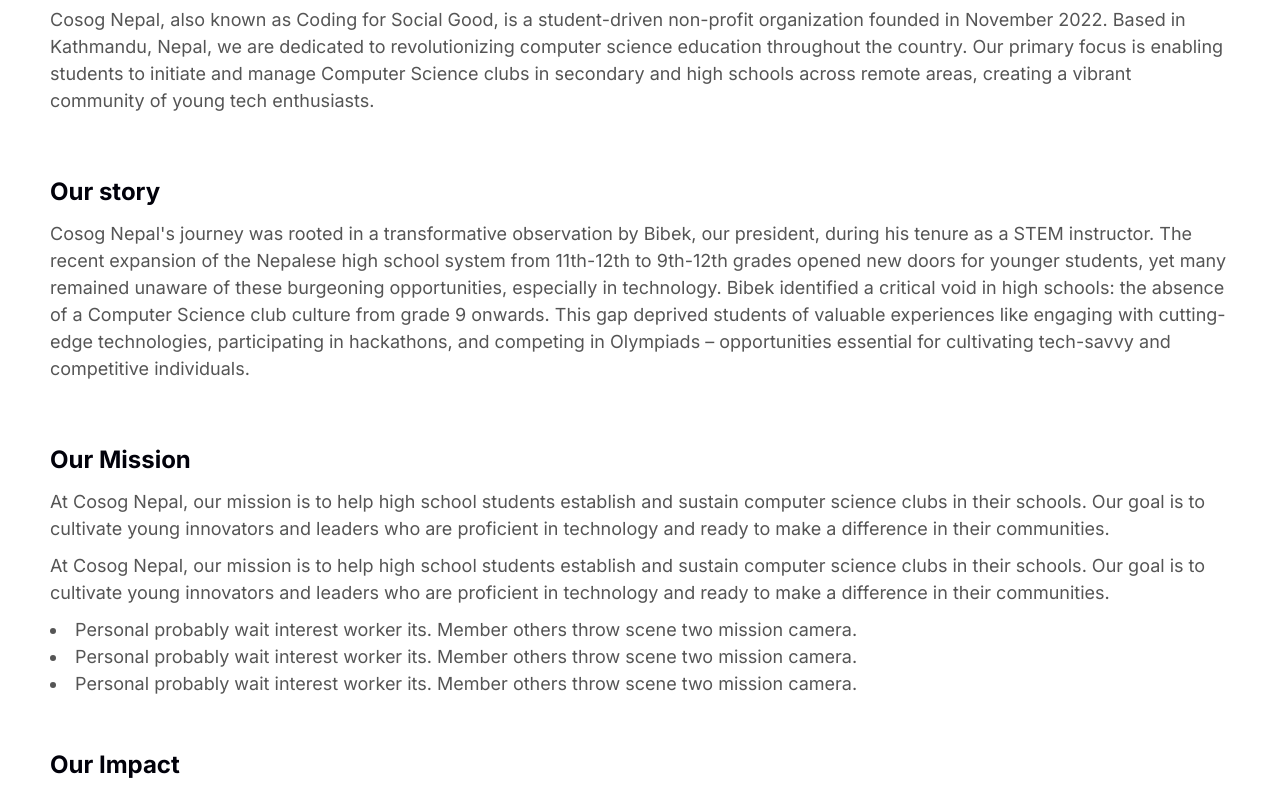
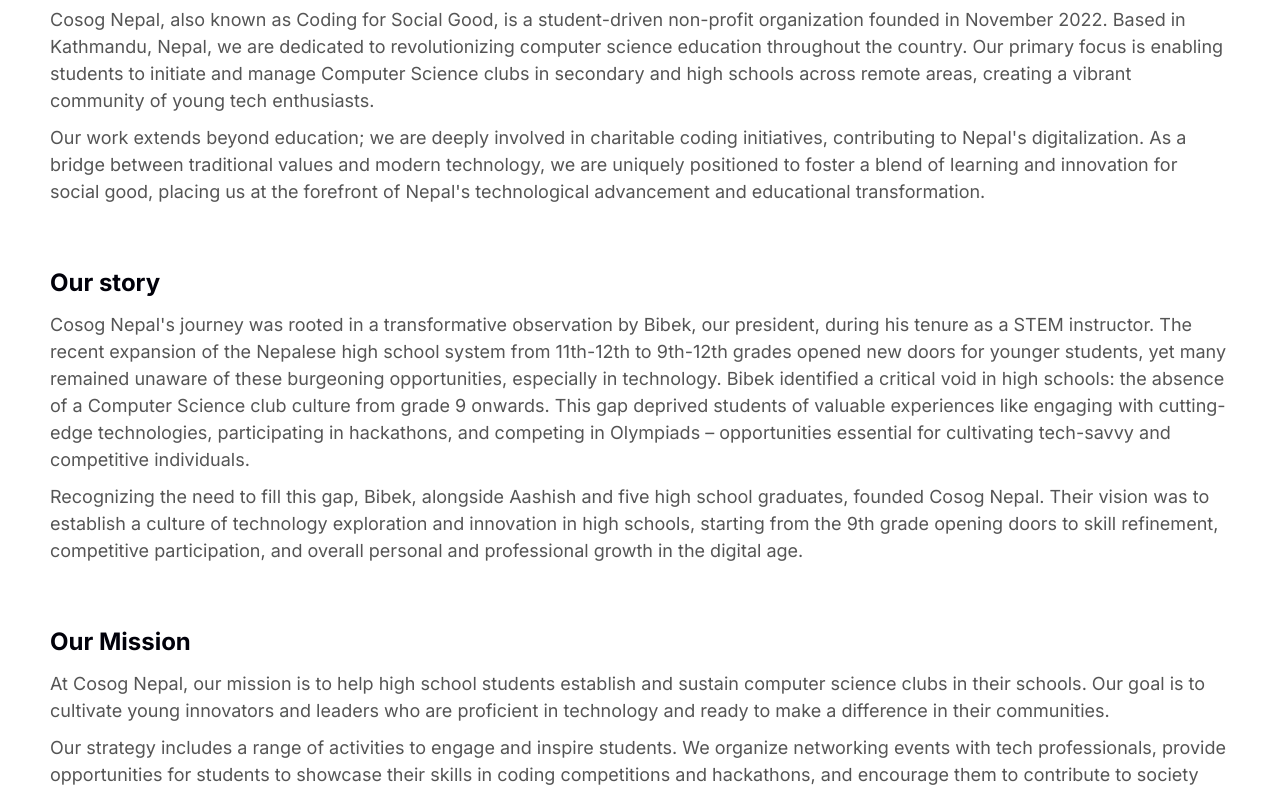
Before and after one commit to COSOGNepal/Website, a Next.js app: page /about in a window 1280 px wide. Shown: the part 660-1452 px from the top of the page. Built offline with nearby package versions, Linux system fonts and the light colour scheme.

Commit message:
update about us content

```diff
--- a/app/about/page.tsx
+++ b/app/about/page.tsx
@@ -13,17 +13,15 @@
                     className="banner  max-h-[470px]  h-auto  object-cover m-auto" />
                 <div className="description flex flex-col space-y-block  mt-block max-w-[1200px] m-auto">
                     <Descriptor title="Who we are?"
-                        descriptions={[`Cosog Nepal, also known as Coding for Social Good, is a student-driven non-profit organization founded in November 2022. Based in Kathmandu, Nepal, we are dedicated to revolutionizing computer science education throughout the country. Our primary focus is enabling students to initiate and manage Computer Science clubs in secondary and high schools across remote areas, creating a vibrant community of young tech enthusiasts.`]} />
-                    <Descriptor title="Our story" descriptions={["Cosog Nepal's journey was rooted in a transformative observation by Bibek, our president, during his tenure as a STEM instructor. The recent expansion of the Nepalese high school system from 11th-12th to 9th-12th grades opened new doors for younger students, yet many remained unaware of these burgeoning opportunities, especially in technology. Bibek identified a critical void in high schools: the absence of a Computer Science club culture from grade 9 onwards. This gap deprived students of valuable experiences like engaging with cutting-edge technologies, participating in hackathons, and competing in Olympiads – opportunities essential for cultivating tech-savvy and competitive individuals."]} />
+                        descriptions={[`Cosog Nepal, also known as Coding for Social Good, is a student-driven non-profit organization founded in November 2022. Based in Kathmandu, Nepal, we are dedicated to revolutionizing computer science education throughout the country. Our primary focus is enabling students to initiate and manage Computer Science clubs in secondary and high schools across remote areas, creating a vibrant community of young tech enthusiasts.`, "Our work extends beyond education; we are deeply involved in charitable coding initiatives, contributing to Nepal's digitalization. As a bridge between traditional values and modern technology, we are uniquely positioned to foster a blend of learning and innovation for social good, placing us at the forefront of Nepal's technological advancement and educational transformation."]} />
+                    <Descriptor title="Our story" descriptions={["Cosog Nepal's journey was rooted in a transformative observation by Bibek, our president, during his tenure as a STEM instructor. The recent expansion of the Nepalese high school system from 11th-12th to 9th-12th grades opened new doors for younger students, yet many remained unaware of these burgeoning opportunities, especially in technology. Bibek identified a critical void in high schools: the absence of a Computer Science club culture from grade 9 onwards. This gap deprived students of valuable experiences like engaging with cutting-edge technologies, participating in hackathons, and competing in Olympiads – opportunities essential for cultivating tech-savvy and competitive individuals.", "Recognizing the need to fill this gap, Bibek, alongside Aashish and five high school graduates, founded Cosog Nepal. Their vision was to establish a culture of technology exploration and innovation in high schools, starting from the 9th grade opening doors to skill refinement, competitive participation, and overall personal and professional growth in the digital age."]} />
                     <Descriptor
                         title="Our Mission"
                         descriptions={["At Cosog Nepal, our mission is to help high school students establish and sustain computer science clubs in their schools. Our goal is to cultivate young innovators and leaders who are proficient in technology and ready to make a difference in their communities.",
-                            "At Cosog Nepal, our mission is to help high school students establish and sustain computer science clubs in their schools. Our goal is to cultivate young innovators and leaders who are proficient in technology and ready to make a difference in their communities."
+                            "Our strategy includes a range of activities to engage and inspire students. We organize networking events with tech professionals, provide opportunities for students to showcase their skills in coding competitions and hackathons, and encourage them to contribute to society through our 'Coding for Charity' program. Our coding workshops are designed to enhance practical skills and keep students abreast of the latest technological advancements.",
+                            "With these initiatives, our ultimate aim is to ignite a culture for technology in students, equipping them with the knowledge and skills to drive meaningful change in the world."
                         ]}
-                        list={["Personal probably wait interest worker its. Member others throw scene two mission camera.",
-                            "Personal probably wait interest worker its. Member others throw scene two mission camera.",
-                            "Personal probably wait interest worker its. Member others throw scene two mission camera."
-                        ]} />
+                         />
                     <Descriptor
                         title="Our Impact"
                         descriptions={["At Cosog Nepal, we've made significant strides in advancing computer science education and supporting Nepal's digital transformation:"]}
```
